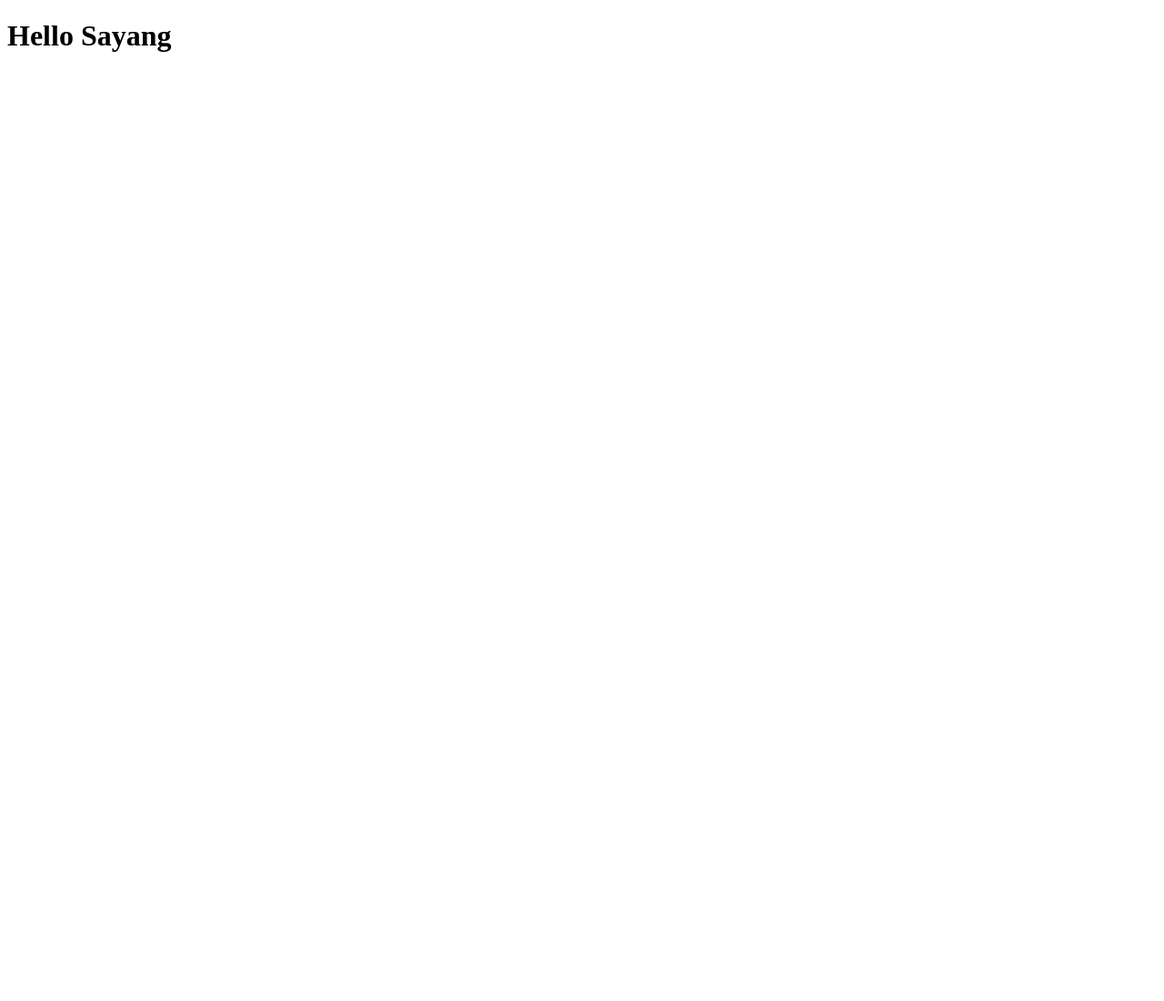
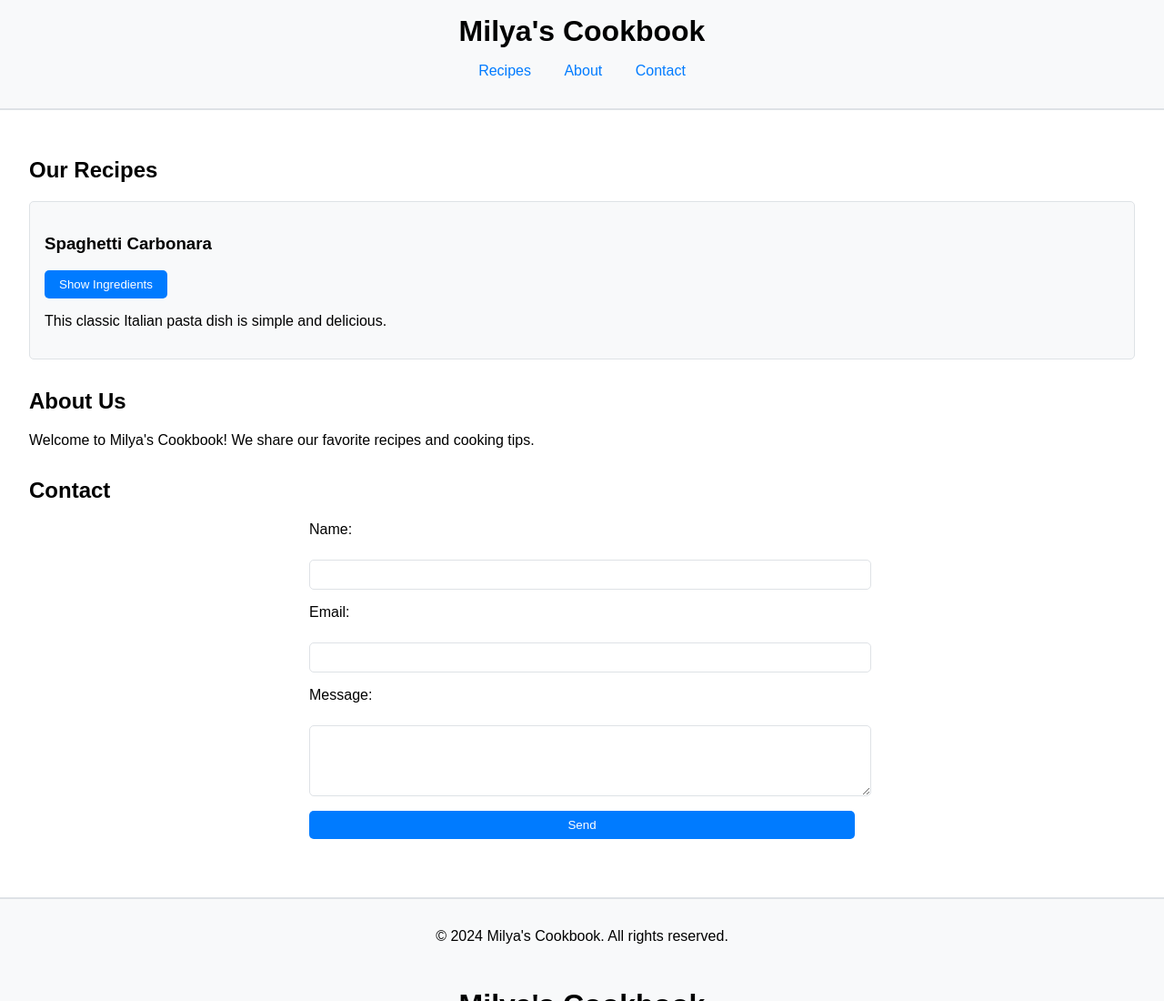
Before and after one commit to milya8/milya8.github.io, a plain HTML site: page index.html in a window 1280 px wide. Shown: the top 1100 px of the page at 91% size. Before the commit the page ends 800 px from the top, so only its background shows below. Drawn offline with Linux system fonts and the light colour scheme.

Commit message:
Skeleton Example

```diff
--- a/index.html
+++ b/index.html
@@ -1,11 +1,121 @@
 <!DOCTYPE html>
 <html lang="en">
-<head>
+<head><!DOCTYPE html>
+    <html lang="en">
+    <head>
+        <meta charset="UTF-8">
+        <meta name="viewport" content="width=device-width, initial-scale=1.0">
+        <title>Milya's Cookbook</title>
+        <link rel="stylesheet" href="styles.css">
+    </head>
+    <body>
+        <header>
+            <h1>Milya's Cookbook</h1>
+            <nav>
+                <ul>
+                    <li><a href="#recipes">Recipes</a></li>
+                    <li><a href="#about">About</a></li>
+                    <li><a href="#contact">Contact</a></li>
+                </ul>
+            </nav>
+        </header>
+
+        <main>
+            <section id="recipes">
+                <h2>Our Recipes</h2>
+                <div class="recipe" id="recipe1">
+                    <h3>Spaghetti Carbonara</h3>
+                    <button onclick="toggleIngredients('recipe1')">Show Ingredients</button>
+                    <ul class="ingredients" id="ingredients-recipe1">
+                        <li>Spaghetti</li>
+                        <li>Bacon</li>
+                        <li>Eggs</li>
+                        <li>Parmesan cheese</li>
+                        <li>Garlic</li>
+                    </ul>
+                    <p>This classic Italian pasta dish is simple and delicious.</p>
+                </div>
+                <!-- Add more recipes here -->
+            </section>
+
+            <section id="about">
+                <h2>About Us</h2>
+                <p>Welcome to Milya's Cookbook! We share our favorite recipes and cooking tips.</p>
+            </section>
+
+            <section id="contact">
+                <h2>Contact</h2>
+                <form>
+                    <label for="name">Name:</label>
+                    <input type="text" id="name" name="name" required>
+
+                    <label for="email">Email:</label>
+                    <input type="email" id="email" name="email" required>
+
+                    <label for="message">Message:</label>
+                    <textarea id="message" name="message" rows="4" required></textarea>
+
+                    <button type="submit">Send</button>
+                </form>
+            </section>
+        </main>
+
+        <footer>
+            <p>&copy; 2024 Milya's Cookbook. All rights reserved.</p>
+        </footer>
+
+        <script src="script.js"></script>
+    </body>
+    </html>
+
     <meta charset="UTF-8">
     <meta name="viewport" content="width=device-width, initial-scale=1.0">
-    <title>Document</title>
+    <title>Milya's Cookbook</title>
+    <link rel="stylesheet" href="style.css">
 </head>
 <body>
-    <h1>Hello Sayang</h1>
+    <header>
+        <h1>Milya's Cookbook</h1>
+        <nav>
+            <ul>
+                <li><a href="index.html">Home</a></li>
+                <li><a href="recipes.html">Recipes</a></li>
+                <li><a href="contact.html">Contact</a></li>
+            </ul>
+        </nav>
+    </header>
+    <main>
+        <section>
+            <h2>Welcome to Milya's Cookbook</h2>
+            <p>Here you will find a collection of recipes that I have tried and tested. I hope you enjoy them as much as I do!</p>
+        </section>
+        <section>
+            <h2>Featured Recipe</h2>
+            <h3>Chicken Alfredo</h3>
+            <p>Ingredients:</p>
+            <ul>
+                <li>1 lb fettuccine pasta</li>
+                <li>2 cups heavy cream</li>
+                <li>1/2 cup unsalted butter</li>
+                <li>1 1/2 cups grated Parmesan cheese</li>
+                <li>1/2 tsp salt</li>
+                <li>1/4 tsp black pepper</li>
+                <li>1/4 tsp garlic powder</li>
+                <li>2 cups cooked chicken breast, diced</li>
+            </ul>
+            <p>Instructions:</p>
+            <ol>
+                <li>Cook fettuccine according to package instructions. Drain and set aside.</li>
+                <li>In a large skillet, heat heavy cream and butter over medium heat until butter is melted.</li>
+                <li>Stir in Parmesan cheese, salt, pepper, and garlic powder until cheese is melted and sauce is smooth.</li>
+                <li>Add cooked chicken to the sauce and stir until heated through.</li>
+                <li>Combine sauce with cooked fettuccine and toss until pasta is coated.</li>
+                <li>Serve hot and enjoy!</li>
+            </ol>
+        </section>
+    </main>
+    <footer>
+        <p>&copy; 2020 Milya's Cookbook</p>
+    </footer>
 </body>
 </html>
--- a/style.css
+++ b/style.css
@@ -0,0 +1,112 @@
+body {
+    font-family: Arial, sans-serif;
+    margin: 0;
+    padding: 0;
+}
+
+header {
+    background-color: #f8f9fa;
+    padding: 1rem;
+    text-align: center;
+    border-bottom: 2px solid #dee2e6;
+}
+
+header h1 {
+    margin: 0;
+}
+
+nav ul {
+    list-style-type: none;
+    padding: 0;
+}
+
+nav ul li {
+    display: inline;
+    margin: 0 1rem;
+}
+
+nav ul li a {
+    text-decoration: none;
+    color: #007bff;
+}
+
+nav ul li a:hover {
+    text-decoration: underline;
+}
+
+main {
+    padding: 2rem;
+}
+
+section {
+    margin-bottom: 2rem;
+}
+
+.recipe {
+    border: 1px solid #dee2e6;
+    padding: 1rem;
+    border-radius: 5px;
+    background-color: #f8f9fa;
+}
+
+.ingredients {
+    display: none;
+    list-style-type: none;
+    padding: 0;
+}
+
+.ingredients li {
+    margin-bottom: 0.5rem;
+}
+
+button {
+    background-color: #007bff;
+    color: white;
+    border: none;
+    padding: 0.5rem 1rem;
+    border-radius: 5px;
+    cursor: pointer;
+}
+
+button:hover {
+    background-color: #0056b3;
+}
+
+footer {
+    background-color: #f8f9fa;
+    padding: 1rem;
+    text-align: center;
+    border-top: 2px solid #dee2e6;
+}
+
+form {
+    display: grid;
+    gap: 1rem;
+    max-width: 600px;
+    margin: 0 auto;
+}
+
+form label {
+    display: block;
+    margin-bottom: 0.5rem;
+}
+
+form input, form textarea {
+    width: 100%;
+    padding: 0.5rem;
+    border: 1px solid #dee2e6;
+    border-radius: 5px;
+}
+
+form button {
+    background-color: #007bff;
+    color: white;
+    border: none;
+    padding: 0.5rem;
+    border-radius: 5px;
+    cursor: pointer;
+}
+
+form button:hover {
+    background-color: #0056b3;
+}
```
Also changed, not shown: app.js (+8 -0 lines).
